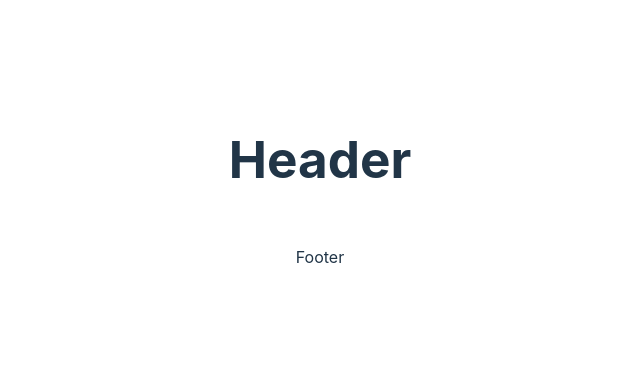
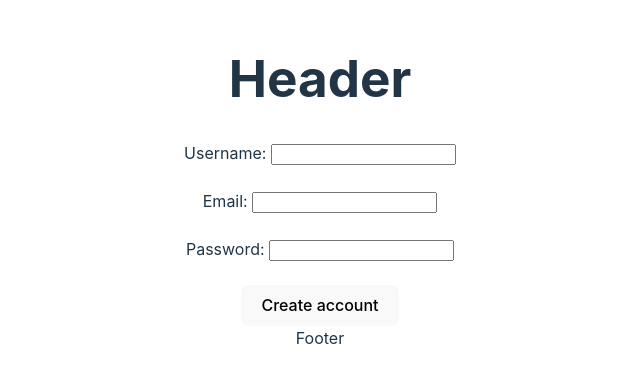
Before and after one commit to TEAM-ONE-A55/AFAF, a React (Vite) app in the folder afaf/: page /register in a window 1280 px wide. Shown: the part 217-600 px from the top of the page, without its empty margins (320-960 px from the left). Built offline with nearby package versions, Linux system fonts and the light colour scheme.

Commit message:
Register view - draft

```diff
--- a/afaf/src/views/Register/Register.jsx
+++ b/afaf/src/views/Register/Register.jsx
@@ -1,9 +1,71 @@
-import { NavLink } from "react-router-dom";
+import { useState } from "react";
+import { useNavigate } from "react-router-dom";
+import {
+  createUserHandle,
+  getUserByHandle,
+} from "../../services/users.service";
+import { registerUser } from "../../services/auth.service";
 
-export default function Register () {
-    return (
-        <div>
-            <NavLink to='/register'>Register</NavLink>
-        </div>
-    )
+export default function Register() {
+  const [form, setForm] = useState({
+    username: "",
+    email: "",
+    password: "",
+  });
+  const navigate = useNavigate();
+
+  const updateForm = (prop) => (e) => {
+    setForm({ ...form, [prop]: e.target.value });
+  };
+
+  const register = async () => {
+    // TODO Validate inputs
+    try {
+      const user = await getUserByHandle(form.username);
+      if (user.exists()) {
+        return alert("This username is already taken!");
+      }
+      const credentials = await registerUser(form.email, form.password);
+      await createUserHandle(form.username, credentials.user.uid, form.email);
+      // alert('Thank you!')
+      navigate(-1);
+    } catch (e) {
+      console.log(e.message);
+    }
+  };
+  return (
+    <div className="registration">
+      <label htmlFor="registration-username">Username: </label>
+      <input
+        type="text"
+        id="registration-username"
+        name="registration-username"
+        value={form.username}
+        onChange={updateForm("username")}
+      />
+      <br />
+      <br />
+      <label htmlFor="registration-email">Email: </label>
+      <input
+        type="text"
+        id="registration-email"
+        name="registration-email"
+        value={form.email}
+        onChange={updateForm("email")}
+      />
+      <br />
+      <br />
+      <label htmlFor="registration-password">Password: </label>
+      <input
+        type="text"
+        id="registration-password"
+        name="registration-password"
+        value={form.password}
+        onChange={updateForm("password")}
+      />
+      <br />
+      <br />
+      <button onClick={register}>Create account</button>
+    </div>
+  );
 }
```
